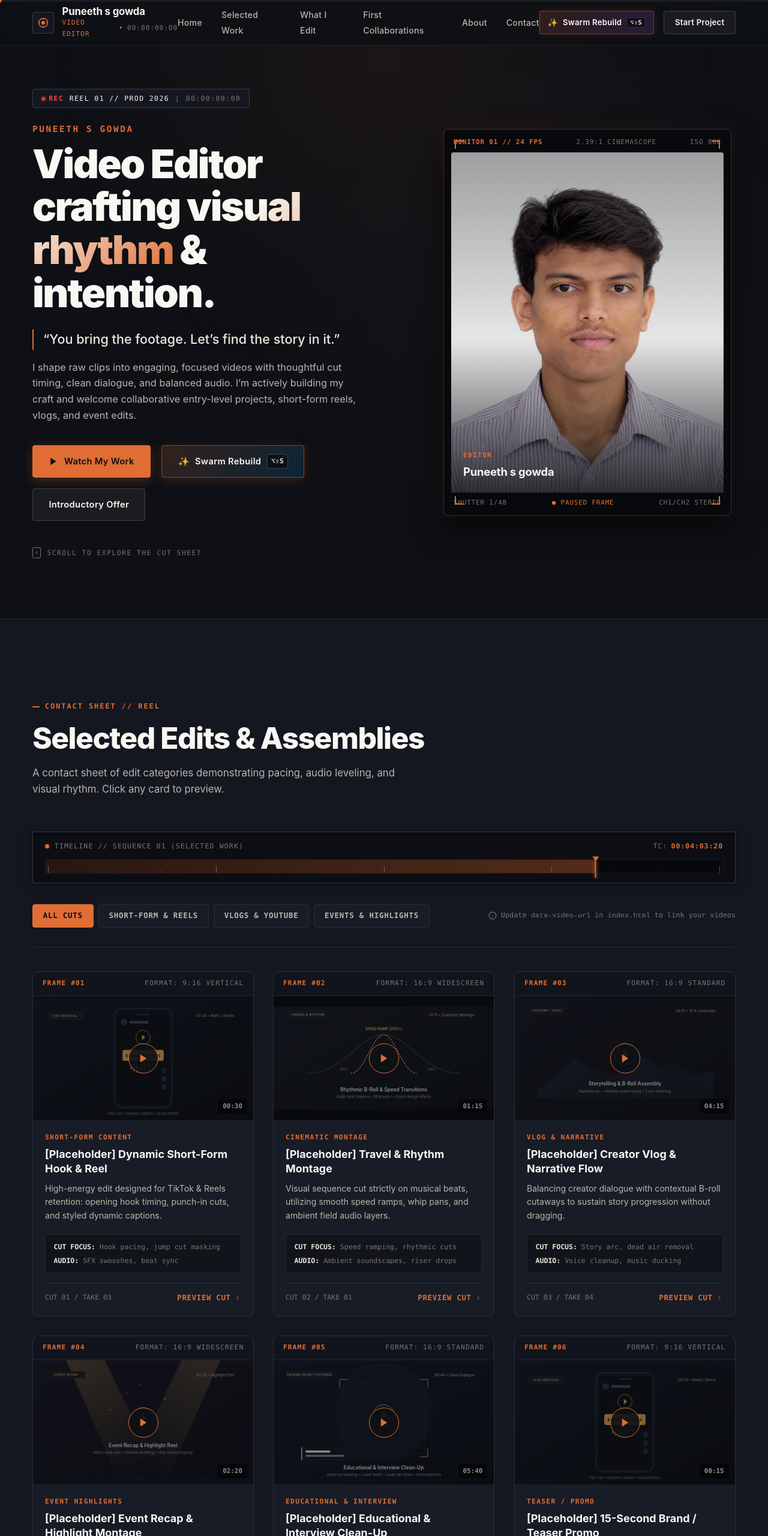
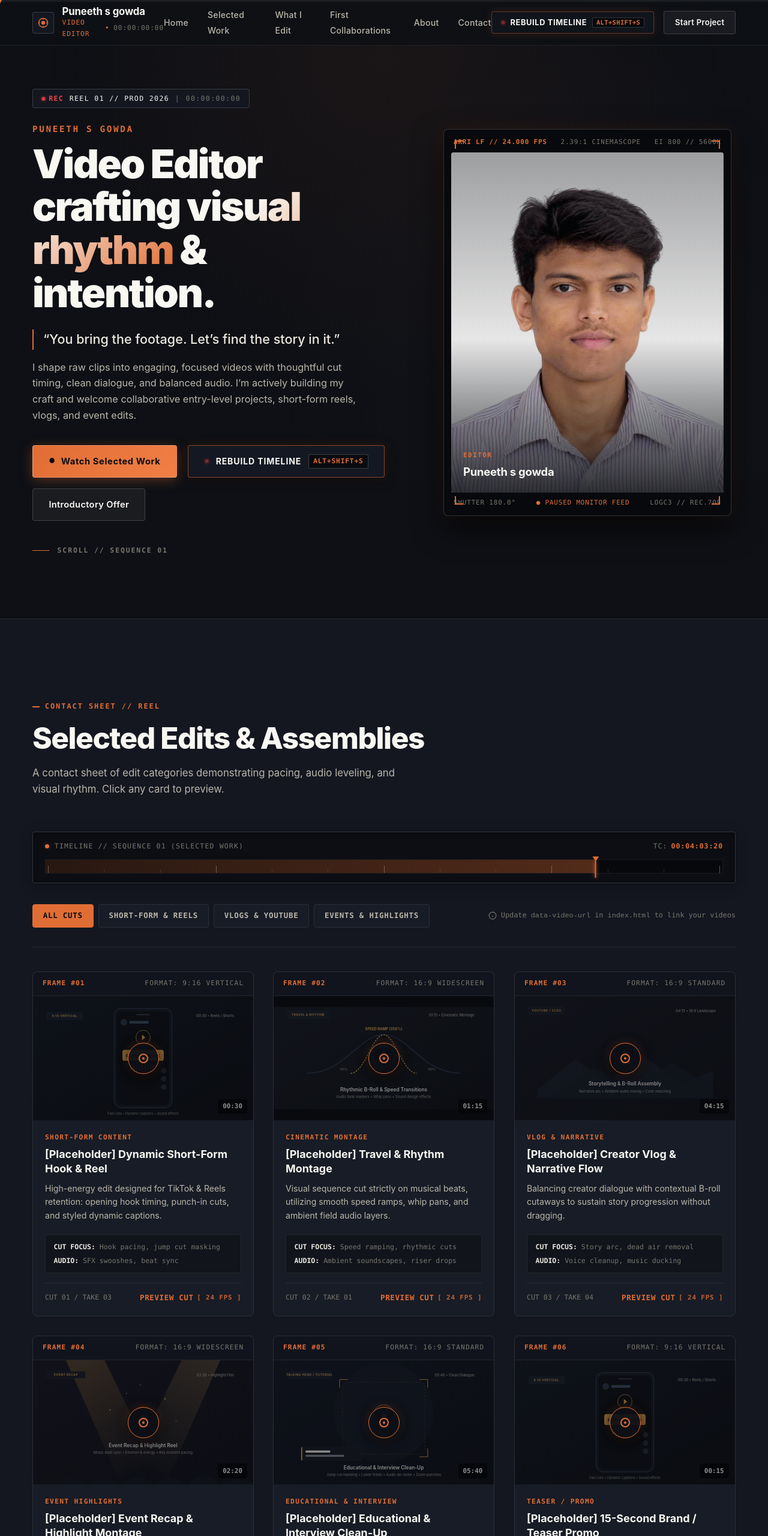
Before and after one commit to Puneeth-002/Puneeth-002, a browser extension: page index.html in a window 1280 px wide. Shown: the top 2560 px of the page at 60% size. Drawn offline with Linux system fonts and the light colour scheme.

Commit message:
feat: cinematic portfolio redesign, remove audio, precision studio reticles

```diff
--- a/css/style.css
+++ b/css/style.css
@@ -671,60 +671,52 @@ select:focus-visible {
   animation: heroFadeUp 0.42s cubic-bezier(0.16, 1, 0.3, 1) 0.64s forwards;
 }
 
-/* Scroll To Explore Cue (Subtle Looping Animation) */
-.scroll-cue {
+/* Minimalist Cinematic Scroll Indicator (No clumsy arrows or boxes) */
+.cinema-scroll-cue {
   display: inline-flex;
   align-items: center;
-  gap: 0.65rem;
+  gap: 0.85rem;
   font-family: var(--font-mono);
   font-size: 0.72rem;
-  letter-spacing: 0.12em;
+  letter-spacing: 0.16em;
   text-transform: uppercase;
   color: var(--text-dim);
   opacity: 0;
-  animation: heroFadeUp 0.42s cubic-bezier(0.16, 1, 0.3, 1) 0.74s forwards, scrollCueBounce 2.4s infinite ease-in-out 1.25s;
+  animation: heroFadeUp 0.42s cubic-bezier(0.16, 1, 0.3, 1) 0.74s forwards;
   cursor: pointer;
   transition: color var(--trans-instant);
 }
 
-.scroll-cue:hover {
-  color: var(--accent);
-}
-
-@keyframes scrollCueBounce {
-  0%, 100% {
-    transform: translateY(0);
-  }
-  50% {
-    transform: translateY(5px);
-  }
-}
-
-.scroll-playhead-icon {
-  width: 14px;
-  height: 18px;
-  border: 1px solid currentColor;
-  border-radius: 2px;
+.cinema-scroll-cue:hover {
+  color: var(--accent);
+}
+
+.scroll-film-line {
+  width: 28px;
+  height: 1px;
+  background-color: var(--accent);
   position: relative;
-  display: flex;
-  justify-content: center;
-  padding-top: 2px;
-  transition: border-color var(--trans-instant);
-}
-
-.scroll-playhead-icon::after {
+  overflow: hidden;
+}
+
+.scroll-film-line::after {
   content: "";
-  width: 2px;
-  height: 5px;
-  background-color: var(--accent);
-  border-radius: 1px;
-  animation: playheadScrub 1.8s infinite ease-in-out;
-}
-
-@keyframes playheadScrub {
-  0% { transform: translateY(0); opacity: 1; }
-  70% { transform: translateY(6px); opacity: 0.2; }
-  100% { transform: translateY(0); opacity: 1; }
+  position: absolute;
+  top: 0;
+  left: 0;
+  width: 100%;
+  height: 100%;
+  background: linear-gradient(90deg, transparent, #fff, transparent);
+  animation: filmLineScan 2.4s infinite ease-in-out;
+}
+
+@keyframes filmLineScan {
+  0% { transform: translateX(-100%); }
+  100% { transform: translateX(100%); }
+}
+
+.scroll-cue-text {
+  font-weight: 600;
 }
 
 /* --------------------------------------------------------------------------
@@ -1178,22 +1170,56 @@ select:focus-visible {
 }
 
 .play-action-disc {
-  width: 50px;
-  height: 50px;
+  width: 52px;
+  height: 52px;
   border-radius: 50%;
-  background-color: rgba(14, 16, 21, 0.88);
+  background-color: rgba(14, 16, 21, 0.92);
   border: 1px solid var(--accent);
   color: var(--accent);
   display: flex;
   align-items: center;
   justify-content: center;
-  transition: transform var(--trans-instant), background-color var(--trans-instant), color var(--trans-instant);
+  box-shadow: 0 4px 20px rgba(0, 0, 0, 0.8), 0 0 16px rgba(224, 109, 52, 0.25);
+  transition: transform var(--trans-instant), background-color var(--trans-instant), color var(--trans-instant), border-color var(--trans-instant);
+}
+
+.play-aperture-reticle {
+  width: 16px;
+  height: 16px;
+  border-radius: 50%;
+  border: 2px solid currentColor;
+  position: relative;
+  display: flex;
+  align-items: center;
+  justify-content: center;
+  transition: transform var(--trans-instant);
+}
+
+.play-aperture-reticle::after {
+  content: "";
+  width: 4px;
+  height: 4px;
+  border-radius: 50%;
+  background-color: currentColor;
 }
 
 .project-card:hover .play-action-disc {
-  transform: scale(1.15);
+  transform: scale(1.18);
   background-color: var(--accent);
   color: #090a0d;
+  box-shadow: 0 6px 26px rgba(224, 109, 52, 0.5);
+}
+
+.project-card:hover .play-aperture-reticle {
+  transform: rotate(45deg);
+}
+
+.preview-film-tag {
+  font-family: var(--font-mono);
+  font-size: 0.68rem;
+  letter-spacing: 0.08em;
+  color: var(--accent);
+  opacity: 0.85;
 }
 
 /* Bottom corner cues inside thumbnail */
@@ -2196,7 +2222,7 @@ select:focus-visible {
   .hero-story .hero-tagline,
   .hero-story .hero-bio-concise,
   .hero-story .hero-cta-group,
-  .hero-story .scroll-cue {
+  .hero-story .cinema-scroll-cue {
     opacity: 1 !important;
     transform: none !important;
     animation: none !important;
@@ -2207,13 +2233,13 @@ select:focus-visible {
     transform: none !important;
     transition: none !important;
   }
-  .rec-dot {
+  .rec-dot, .cinema-rec-dot {
     animation: none !important;
   }
-  .scroll-cue {
+  .cinema-scroll-cue {
     animation: none !important;
   }
-  .scroll-playhead-icon::after {
+  .scroll-film-line::after {
     animation: none !important;
   }
   .portrait-photo {
@@ -2227,75 +2253,104 @@ select:focus-visible {
 }
 
 /* --------------------------------------------------------------------------
-   SWARM CURSORS REBUILD BUTTONS & BADGES
+   CINEMATIC TIMELINE REBUILD BUTTONS & BADGES
    -------------------------------------------------------------------------- */
 .btn-swarm {
-  background: linear-gradient(135deg, rgba(224, 109, 52, 0.16) 0%, rgba(162, 89, 255, 0.16) 100%);
+  background: rgba(18, 22, 30, 0.85);
   color: var(--text-pure);
-  border: 1px solid rgba(224, 109, 52, 0.45);
+  border: 1px solid rgba(224, 109, 52, 0.4);
   display: inline-flex;
   align-items: center;
-  gap: 0.5rem;
-  padding: 0.45rem 0.85rem;
-  font-size: 0.82rem;
-  font-weight: 600;
+  gap: 0.55rem;
+  padding: 0.45rem 0.95rem;
+  font-size: 0.8rem;
+  font-weight: 700;
+  letter-spacing: 0.05em;
+  text-transform: uppercase;
   border-radius: var(--radius-xs);
   transition: all var(--trans-instant);
-  box-shadow: 0 0 14px rgba(224, 109, 52, 0.15);
+  box-shadow: 0 0 16px rgba(224, 109, 52, 0.15);
 }
 
 .btn-swarm:hover {
-  background: linear-gradient(135deg, rgba(224, 109, 52, 0.28) 0%, rgba(162, 89, 255, 0.28) 100%);
+  background: rgba(26, 32, 44, 0.95);
   border-color: var(--accent);
-  box-shadow: 0 0 20px rgba(224, 109, 52, 0.35);
+  box-shadow: 0 0 24px rgba(224, 109, 52, 0.4);
   transform: translateY(-1px);
 }
 
+.cinema-rec-dot {
+  width: 7px;
+  height: 7px;
+  border-radius: 50%;
+  background-color: var(--rec-red);
+  box-shadow: 0 0 8px var(--rec-red);
+  animation: recBlink 1.6s infinite ease-in-out;
+  display: inline-block;
+}
+
 .shortcut-pill {
   font-family: var(--font-mono);
   font-size: 0.65rem;
-  padding: 2px 5px;
-  background-color: rgba(0, 0, 0, 0.45);
-  border: 1px solid rgba(255, 255, 255, 0.15);
+  padding: 2px 6px;
+  background-color: rgba(0, 0, 0, 0.55);
+  border: 1px solid rgba(255, 255, 255, 0.18);
   border-radius: 3px;
-  color: var(--text-warm);
+  color: var(--accent);
+  letter-spacing: 0.04em;
   line-height: 1;
 }
 
 .btn-swarm-hero {
-  background: linear-gradient(135deg, rgba(224, 109, 52, 0.18) 0%, rgba(13, 153, 255, 0.15) 100%);
+  background: rgba(22, 26, 36, 0.9);
   color: var(--text-pure);
-  border: 1px solid rgba(224, 109, 52, 0.5);
+  border: 1px solid rgba(224, 109, 52, 0.55);
   display: inline-flex;
   align-items: center;
   justify-content: center;
-  gap: 0.6rem;
+  gap: 0.75rem;
   padding: 0.85rem 1.65rem;
   border-radius: var(--radius-xs);
-  font-size: 0.92rem;
-  font-weight: 600;
-  letter-spacing: 0.02em;
+  font-size: 0.88rem;
+  font-weight: 700;
+  letter-spacing: 0.06em;
+  text-transform: uppercase;
   transition: all var(--trans-instant);
-  box-shadow: 0 4px 18px rgba(224, 109, 52, 0.2);
+  box-shadow: 0 4px 20px rgba(0, 0, 0, 0.6), 0 0 16px rgba(224, 109, 52, 0.2);
   white-space: nowrap;
   cursor: pointer;
 }
 
 .btn-swarm-hero:hover {
-  background: linear-gradient(135deg, rgba(224, 109, 52, 0.3) 0%, rgba(13, 153, 255, 0.25) 100%);
+  background: rgba(30, 36, 50, 0.95);
   border-color: var(--accent-hover);
-  box-shadow: 0 6px 24px rgba(224, 109, 52, 0.38);
+  box-shadow: 0 6px 26px rgba(224, 109, 52, 0.45);
   transform: translateY(-2px);
 }
 
+.btn-cinema-main {
+  background: linear-gradient(135deg, #e06d34 0%, #f17f46 100%);
+  color: #0a0c10;
+  font-weight: 700;
+  letter-spacing: 0.04em;
+  border: 1px solid rgba(255, 255, 255, 0.25);
+  box-shadow: 0 4px 20px rgba(224, 109, 52, 0.35);
+}
+
+.btn-reel-bullet {
+  color: #0a0c10;
+  font-size: 0.7rem;
+  line-height: 1;
+}
+
 .hero-shortcut-badge {
   font-family: var(--font-mono);
   font-size: 0.7rem;
-  padding: 2px 6px;
+  padding: 2px 7px;
   background-color: rgba(0, 0, 0, 0.5);
   border: 1px solid rgba(255, 255, 255, 0.2);
-  border-radius: 4px;
-  color: var(--text-warm);
+  border-radius: 3px;
+  color: var(--accent);
 }
 
 .mobile-swarm-btn {
@@ -2312,7 +2367,14 @@ select:focus-visible {
 
 .mobile-swarm-btn:hover {
   color: var(--accent-hover);
-  background: linear-gradient(90deg, rgba(224, 109, 52, 0.2) 0%, transparent 100%);
+  background: linear-gradient(90deg, rgba(224, 109, 52, 0.22) 0%, transparent 100%);
+}
+
+.mobile-track-num {
+  font-family: var(--font-mono);
+  font-size: 0.75rem;
+  color: var(--accent);
+  letter-spacing: 0.08em;
 }
 
 .mobile-shortcut-badge {
@@ -2322,17 +2384,14 @@ select:focus-visible {
   background-color: rgba(255, 255, 255, 0.08);
   border: 1px solid rgba(255, 255, 255, 0.15);
   border-radius: 4px;
-  color: var(--text-dim);
-}
-
-.swarm-sparkle {
-  display: inline-block;
-  animation: sparkleTwinkle 2.2s infinite ease-in-out;
-}
-
-@keyframes sparkleTwinkle {
-  0%, 100% { transform: scale(1) rotate(0deg); opacity: 0.85; }
-  50% { transform: scale(1.2) rotate(12deg); opacity: 1; }
+  color: var(--accent);
+}
+
+.btn-slate-tag, .back-to-top-indicator {
+  font-family: var(--font-mono);
+  font-size: 0.72rem;
+  letter-spacing: 0.05em;
+  color: var(--accent);
 }
 
 @media (max-width: 600px) {
@@ -2341,6 +2400,6 @@ select:focus-visible {
   }
   #navSwarmBtn {
     padding: 0.4rem 0.65rem;
-    font-size: 0.76rem;
-  }
-}
+    font-size: 0.75rem;
+  }
+}
--- a/index.html
+++ b/index.html
@@ -65,10 +65,10 @@
 
       <!-- Nav Actions -->
       <div class="nav-right-actions">
-        <button type="button" class="btn btn-swarm btn-sm" id="navSwarmBtn" title="Watch animated cursors rebuild this page live (Alt+Shift+S)">
-          <span class="swarm-sparkle" aria-hidden="true">✨</span>
-          <span>Swarm Rebuild</span>
-          <kbd class="shortcut-pill">⌥⇧S</kbd>
+        <button type="button" class="btn btn-swarm btn-sm" id="navSwarmBtn" title="Rebuild page live with post-production team (Alt+Shift+S)">
+          <span class="cinema-rec-dot"></span>
+          <span>Rebuild Timeline</span>
+          <span class="shortcut-pill">Alt+Shift+S</span>
         </button>
         <a href="#contact" class="btn btn-secondary btn-sm">Start Project</a>
         <button class="nav-toggle" type="button" aria-label="Toggle navigation menu" aria-expanded="false" aria-controls="mobileNav">
@@ -82,32 +82,32 @@
     <!-- Mobile Navigation Drawer -->
     <nav class="mobile-nav" id="mobileNav" aria-hidden="true" aria-label="Mobile Navigation">
       <a href="#hero" class="mobile-nav-link">
-        Home
-        <svg width="14" height="14" viewBox="0 0 24 24" fill="none" stroke="currentColor" stroke-width="2"><polyline points="9 18 15 12 9 6"></polyline></svg>
+        <span>Home</span>
+        <span class="mobile-track-num">01</span>
       </a>
       <a href="#selected-work" class="mobile-nav-link">
-        Selected Work
-        <svg width="14" height="14" viewBox="0 0 24 24" fill="none" stroke="currentColor" stroke-width="2"><polyline points="9 18 15 12 9 6"></polyline></svg>
+        <span>Selected Work</span>
+        <span class="mobile-track-num">02</span>
       </a>
       <a href="#what-i-edit" class="mobile-nav-link">
-        What I Edit
-        <svg width="14" height="14" viewBox="0 0 24 24" fill="none" stroke="currentColor" stroke-width="2"><polyline points="9 18 15 12 9 6"></polyline></svg>
+        <span>What I Edit</span>
+        <span class="mobile-track-num">03</span>
       </a>
       <a href="#first-collaborations" class="mobile-nav-link">
-        First Collaborations
-        <svg width="14" height="14" viewBox="0 0 24 24" fill="none" stroke="currentColor" stroke-width="2"><polyline points="9 18 15 12 9 6"></polyline></svg>
+        <span>First Collaborations</span>
+        <span class="mobile-track-num">04</span>
       </a>
       <a href="#about" class="mobile-nav-link">
-        About
-        <svg width="14" height="14" viewBox="0 0 24 24" fill="none" stroke="currentColor" stroke-width="2"><polyline points="9 18 15 12 9 6"></polyline></svg>
+        <span>About</span>
+        <span class="mobile-track-num">05</span>
       </a>
       <a href="#contact" class="mobile-nav-link">
-        Contact
-        <svg width="14" height="14" viewBox="0 0 24 24" fill="none" stroke="currentColor" stroke-width="2"><polyline points="9 18 15 12 9 6"></polyline></svg>
+        <span>Contact</span>
+        <span class="mobile-track-num">06</span>
       </a>
       <button type="button" class="mobile-nav-link mobile-swarm-btn" id="mobileSwarmBtn">
-        <span>✨ Rebuild with Swarm Cursors</span>
-        <span class="mobile-shortcut-badge">Alt+Shift+S</span>
+        <span>Rebuild Timeline</span>
+        <span class="mobile-shortcut-badge">[ Alt+Shift+S ]</span>
       </button>
     </nav>
   </header>
@@ -153,27 +153,24 @@
 
             <!-- Hero Action Buttons -->
             <div class="hero-cta-group">
-              <a href="#selected-work" class="btn btn-primary">
-                <!-- Play Icon -->
-                <svg width="16" height="16" viewBox="0 0 24 24" fill="currentColor">
-                  <polygon points="5 3 19 12 5 21 5 3"></polygon>
-                </svg>
-                Watch My Work
+              <a href="#selected-work" class="btn btn-primary btn-cinema-main">
+                <span class="btn-reel-bullet" aria-hidden="true">●</span>
+                <span>Watch Selected Work</span>
               </a>
-              <button type="button" class="btn btn-swarm-hero" id="heroSwarmBtn" title="Wipe page and let cursors rebuild it live! (Alt+Shift+S)">
-                <span class="swarm-sparkle" aria-hidden="true">✨</span>
-                <span>Swarm Rebuild</span>
-                <span class="hero-shortcut-badge">⌥⇧S</span>
+              <button type="button" class="btn btn-swarm-hero" id="heroSwarmBtn" title="Rebuild page live with post-production team (Alt+Shift+S)">
+                <span class="cinema-rec-dot" aria-hidden="true"></span>
+                <span>Rebuild Timeline</span>
+                <span class="hero-shortcut-badge">Alt+Shift+S</span>
               </button>
               <a href="#first-collaborations" class="btn btn-secondary">
                 Introductory Offer
               </a>
             </div>
 
-            <!-- Scroll To Explore Cue (Animated Looping Movement) -->
-            <a href="#selected-work" class="scroll-cue" id="heroScrollCue" aria-label="Scroll to explore the cut sheet">
-              <div class="scroll-playhead-icon" aria-hidden="true"></div>
-              <span>Scroll to explore the cut sheet</span>
+            <!-- Scroll To Explore Cue (Minimalist Cinematic Scrubber Line) -->
+            <a href="#selected-work" class="cinema-scroll-cue" id="heroScrollCue" aria-label="Scroll to explore selected work">
+              <span class="scroll-film-line" aria-hidden="true"></span>
+              <span class="scroll-cue-text">SCROLL // SEQUENCE 01</span>
             </a>
           </div>
 
@@ -196,9 +193,9 @@
 
               <!-- Monitor Top Telemetry -->
               <div class="monitor-top-telemetry">
-                <span class="status-active">MONITOR 01 // 24 FPS</span>
+                <span class="status-active">ARRI LF // 24.000 FPS</span>
                 <span>2.39:1 CINEMASCOPE</span>
-                <span>ISO 800</span>
+                <span>EI 800 // 5600K</span>
               </div>
 
               <!-- Portrait Photo Media Wrap -->
@@ -222,9 +219,9 @@
 
               <!-- Monitor Bottom Telemetry -->
               <div class="monitor-bottom-telemetry">
-                <span>SHUTTER 1/48</span>
-                <span style="color: var(--accent);">● PAUSED FRAME</span>
-                <span>CH1/CH2 STEREO</span>
+                <span>SHUTTER 180.0°</span>
+                <span style="color: var(--accent);">● PAUSED MONITOR FEED</span>
+                <span>LOGC3 // REC.709</span>
               </div>
 
             </div>
@@ -327,7 +324,7 @@
               <span class="media-corner-cue">00:30</span>
               <div class="card-play-overlay">
                 <div class="play-action-disc" aria-hidden="true">
-                  <svg width="18" height="18" viewBox="0 0 24 24" fill="currentColor"><polygon points="5 3 19 12 5 21 5 3"></polygon></svg>
+                  <span class="play-aperture-reticle"></span>
                 </div>
               </div>
             </div>
@@ -344,8 +341,8 @@
               <div class="card-sheet-footer">
                 <span style="font-family: var(--font-mono); font-size: 0.72rem; color: var(--text-dim);">CUT 01 / TAKE 03</span>
                 <button type="button" class="card-preview-link" data-video-trigger>
-                  Preview Cut
-                  <svg width="12" height="12" viewBox="0 0 24 24" fill="none" stroke="currentColor" stroke-width="2"><polyline points="9 18 15 12 9 6"></polyline></svg>
+                  <span>Preview Cut</span>
+                  <span class="preview-film-tag">[ 24 FPS ]</span>
                 </button>
               </div>
             </div>
@@ -371,7 +368,7 @@
               <span class="media-corner-cue">01:15</span>
               <div class="card-play-overlay">
                 <div class="play-action-disc" aria-hidden="true">
-                  <svg width="18" height="18" viewBox="0 0 24 24" fill="currentColor"><polygon points="5 3 19 12 5 21 5 3"></polygon></svg>
+                  <span class="play-aperture-reticle"></span>
                 </div>
               </div>
             </div>
@@ -388,8 +385,8 @@
               <div class="card-sheet-footer">
                 <span style="font-family: var(--font-mono); font-size: 0.72rem; color: var(--text-dim);">CUT 02 / TAKE 01</span>
                 <button type="button" class="card-preview-link" data-video-trigger>
-                  Preview Cut
-                  <svg width="12" height="12" viewBox="0 0 24 24" fill="none" stroke="currentColor" stroke-width="2"><polyline points="9 18 15 12 9 6"></polyline></svg>
+                  <span>Preview Cut</span>
+                  <span class="preview-film-tag">[ 24 FPS ]</span>
                 </button>
               </div>
             </div>
@@ -415,7 +412,7 @@
               <span class="media-corner-cue">04:15</span>
               <div class="card-play-overlay">
                 <div class="play-action-disc" aria-hidden="true">
-                  <svg width="18" height="18" viewBox="0 0 24 24" fill="currentColor"><polygon points="5 3 19 12 5 21 5 3"></polygon></svg>
+                  <span class="play-aperture-reticle"></span>
                 </div>
               </div>
             </div>
@@ -432,8 +429,8 @@
               <div class="card-sheet-footer">
                 <span style="font-family: var(--font-mono); font-size: 0.72rem; color: var(--text-dim);">CUT 03 / TAKE 04</span>
                 <button type="button" class="card-preview-link" data-video-trigger>
-                  Preview Cut
-                  <svg width="12" height="12" viewBox="0 0 24 24" fill="none" stroke="currentColor" stroke-width="2"><polyline points="9 18 15 12 9 6"></polyline></svg>
+                  <span>Preview Cut</span>
+                  <span class="preview-film-tag">[ 24 FPS ]</span>
                 </button>
               </div>
             </div>
@@ -459,7 +456,7 @@
               <span class="media-corner-cue">02:20</span>
               <div class="card-play-overlay">
                 <div class="play-action-disc" aria-hidden="true">
-                  <svg width="18" height="18" viewBox="0 0 24 24" fill="currentColor"><polygon points="5 3 19 12 5 21 5 3"></polygon></svg>
+                  <span class="play-aperture-reticle"></span>
                 </div>
               </div>
             </div>
@@ -476,8 +473,8 @@
               <div class="card-sheet-footer">
                 <span style="font-family: var(--font-mono); font-size: 0.72rem; color: var(--text-dim);">CUT 04 / TAKE 02</span>
                 <button type="button" class="card-preview-link" data-video-trigger>
-                  Preview Cut
-                  <svg width="12" height="12" viewBox="0 0 24 24" fill="none" stroke="currentColor" stroke-width="2"><polyline points="9 18 15 12 9 6"></polyline></svg>
+                  <span>Preview Cut</span>
+                  <span class="preview-film-tag">[ 24 FPS ]</span>
                 </button>
               </div>
             </div>
@@ -503,7 +500,7 @@
               <span class="media-corner-cue">05:40</span>
               <div class="card-play-overlay">
                 <div class="play-action-disc" aria-hidden="true">
-                  <svg width="18" height="18" viewBox="0 0 24 24" fill="currentColor"><polygon points="5 3 19 12 5 21 5 3"></polygon></svg>
+                  <span class="play-aperture-reticle"></span>
                 </div>
               </div>
             </div>
@@ -520,8 +517,8 @@
               <div class="card-sheet-footer">
                 <span style="font-family: var(--font-mono); font-size: 0.72rem; color: var(--text-dim);">CUT 05 / TAKE 01</span>
                 <button type="button" class="card-preview-link" data-video-trigger>
-                  Preview Cut
-                  <svg width="12" height="12" viewBox="0 0 24 24" fill="none" stroke="currentColor" stroke-width="2"><polyline points="9 18 15 12 9 6"></polyline></svg>
+                  <span>Preview Cut</span>
+                  <span class="preview-film-tag">[ 24 FPS ]</span>
                 </button>
               </div>
             </div>
@@ -547,7 +544,7 @@
               <span class="media-corner-cue">00:15</span>
               <div class="card-play-overlay">
                 <div class="play-action-disc" aria-hidden="true">
-                  <svg width="18" height="18" viewBox="0 0 24 24" fill="currentColor"><polygon points="5 3 19 12 5 21 5 3"></polygon></svg>
+                  <span class="play-aperture-reticle"></span>
                 </div>
               </div>
             </div>
@@ -564,8 +561,8 @@
               <div class="card-sheet-footer">
                 <span style="font-family: var(--font-mono); font-size: 0.72rem; color: var(--text-dim);">CUT 06 / TAKE 05</span>
                 <button type="button" class="card-preview-link" data-video-trigger>
-                  Preview Cut
-                  <svg width="12" height="12" viewBox="0 0 24 24" fill="none" stroke="currentColor" stroke-width="2"><polyline points="9 18 15 12 9 6"></polyline></svg>
+                  <span>Preview Cut</span>
+                  <span class="preview-film-tag">[ 24 FPS ]</span>
                 </button>
               </div>
             </div>
@@ -730,11 +727,8 @@
             <!-- Slate Action Bar -->
             <div class="slate-cta-bar">
               <a href="#contact" class="btn btn-primary">
-                Discuss a Project
-                <svg width="16" height="16" viewBox="0 0 24 24" fill="none" stroke="currentColor" stroke-width="2">
-                  <line x1="5" y1="12" x2="19" y2="12"></line>
-                  <polyline points="12 5 19 12 12 19"></polyline>
-                </svg>
+                <span>Discuss a Project</span>
+                <span class="btn-slate-tag">[ SCENE 01 ]</span>
               </a>
               <span class="slate-cta-note">
                 Ready to cut? Send me a quick brief and let’s talk details.
@@ -1052,10 +1046,8 @@
         <p>&copy; 2026 Puneeth s gowda. All rights reserved.</p>
         <p>Built for <a href="https://github.com/Puneeth-002/project1" target="_blank" rel="noopener noreferrer">Puneeth-002/project1</a> • GitHub Pages Ready</p>
         <a href="#hero" class="back-to-top" id="backToTopBtn" aria-label="Scroll back to top">
-          Back to top
-          <svg width="14" height="14" viewBox="0 0 24 24" fill="none" stroke="currentColor" stroke-width="2">
-            <polyline points="18 15 12 9 6 15"></polyline>
-          </svg>
+          <span>BACK TO SCENE 01</span>
+          <span class="back-to-top-indicator" aria-hidden="true">▲</span>
         </a>
       </div>
     </div>
```
Also changed, not shown: js/swarm.js, swarm-rebuild/swarm.js, 1 other file.
